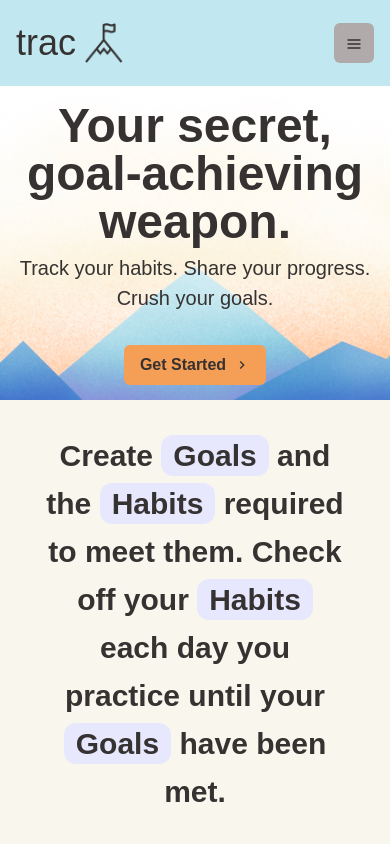
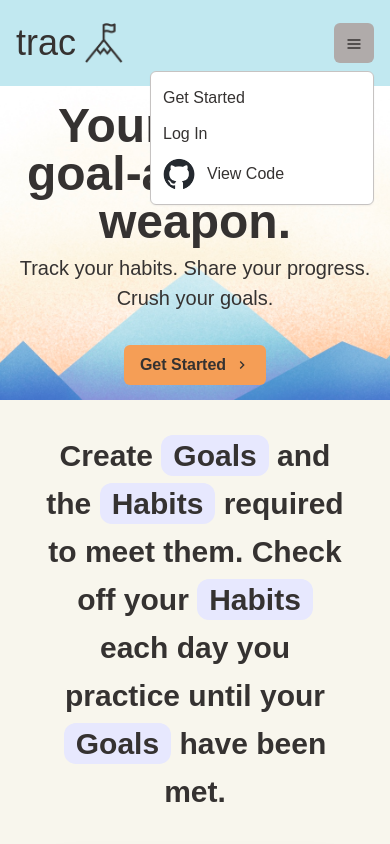
Before and after one commit to dyazdani/trac, a React (Vite) app: page / in a window 390 px wide. Both pictures are taken after a click on the button "Options". Shown: the top 844 px of the page. Built offline with nearby package versions, Linux system fonts and the light colour scheme; a web font is replaced by a local one.

Commit message:
Added Menu that appears in AppHeader when viewport is below md breakpoint

```diff
--- a/src/client/components/AppHeader.tsx
+++ b/src/client/components/AppHeader.tsx
@@ -9,8 +9,6 @@ import {
     Box,
     Text,
     Button,
-    Spacer,
-    Heading,
     Image,
     Link as ChakraLink,
     LinkOverlay,
@@ -52,7 +50,7 @@ const AppHeader = ({isBannerDisplayed}: AppHeaderProps) => {
   return (
     <Box
       bg="turquoise.100"
-      w="100vw"
+      w="100%"
       maxWidth="100%"
       p="1rem"
       minHeight="70px"
@@ -98,7 +96,7 @@ const AppHeader = ({isBannerDisplayed}: AppHeaderProps) => {
               mr="1vw"
               display={{
                 base: "none",
-                md: "block"
+                lg: "block"
               }}
             >
               <Text>Hi, <Text as='b'>{currentUser?.username}</Text>!
@@ -201,16 +199,41 @@ const AppHeader = ({isBannerDisplayed}: AppHeaderProps) => {
           >
             <MenuButton
               as={IconButton}
+              aria-label="Options"
               icon={<HamburgerIcon/>}
               display={{
                 base: "block",
                 md: "none"
               }}
+            />
+            <MenuList>
+              {
+                !currentUser && (
+                  <MenuItem
+                    onClick={(e) => {
+                      e.preventDefault();
+                      navigate("/register");
+                    }}
                   >
-              <MenuList>
+                    <Text>Get Started</Text>
+                  </MenuItem>
+              )}
+              <MenuItem
+                onClick={(e) => {
+                  e.preventDefault();
+                  if (currentUser) {
+                    dispatch(resetIsBannerDisplayed())
+                    dispatch(logout());
+                  }
+                  navigate("/login");
+                }}
+              >
+                <Text>{currentUser ? "Logout" : "Log In"}</Text>
+              </MenuItem>
               <MenuItem
                 as="a"
                 href="https://github.com/dyazdani/trac"
+                target="_blank"
               >
                 <Image
                   boxSize='2rem'
@@ -222,7 +245,6 @@ const AppHeader = ({isBannerDisplayed}: AppHeaderProps) => {
                 <Text>View Code</Text>
               </MenuItem>
             </MenuList>
-            </MenuButton>
           </Menu>
         </HStack>
       </HStack>
```
Lines whose indentation alone changed are shown as unchanged.
